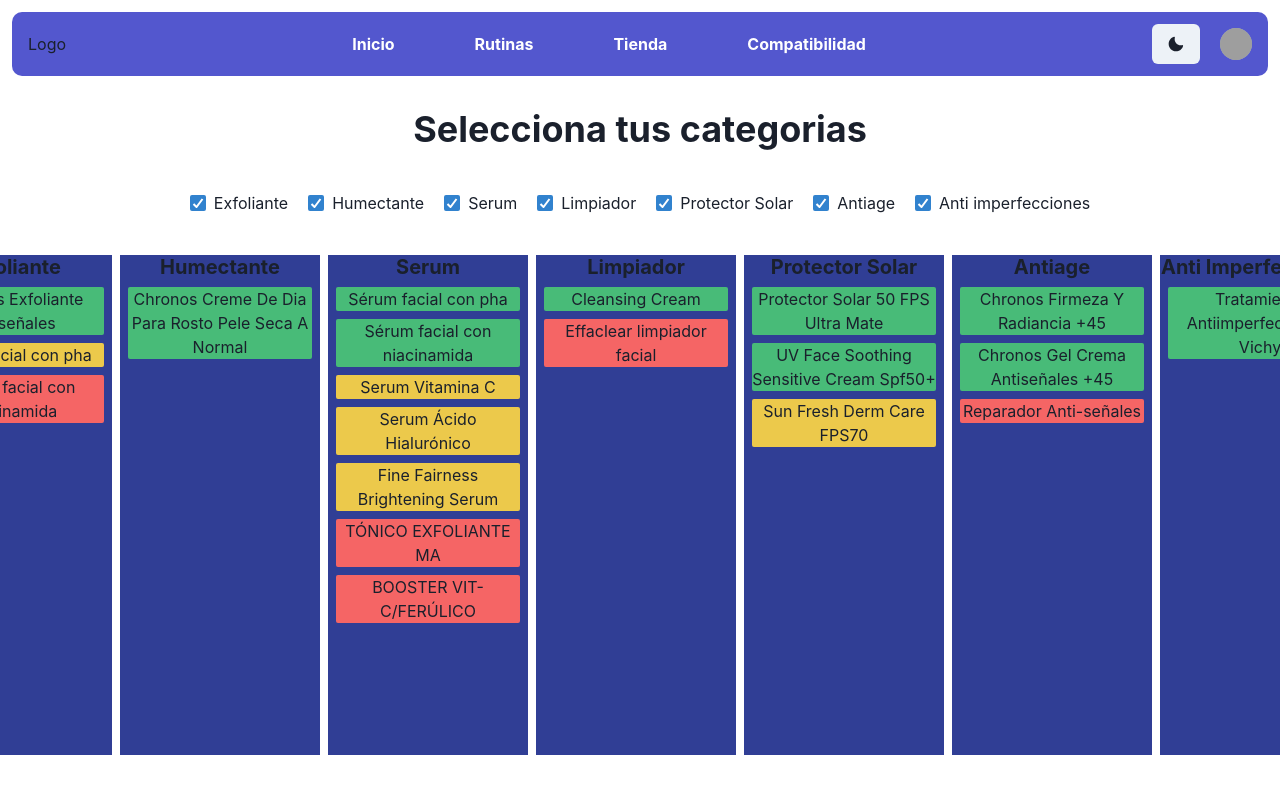
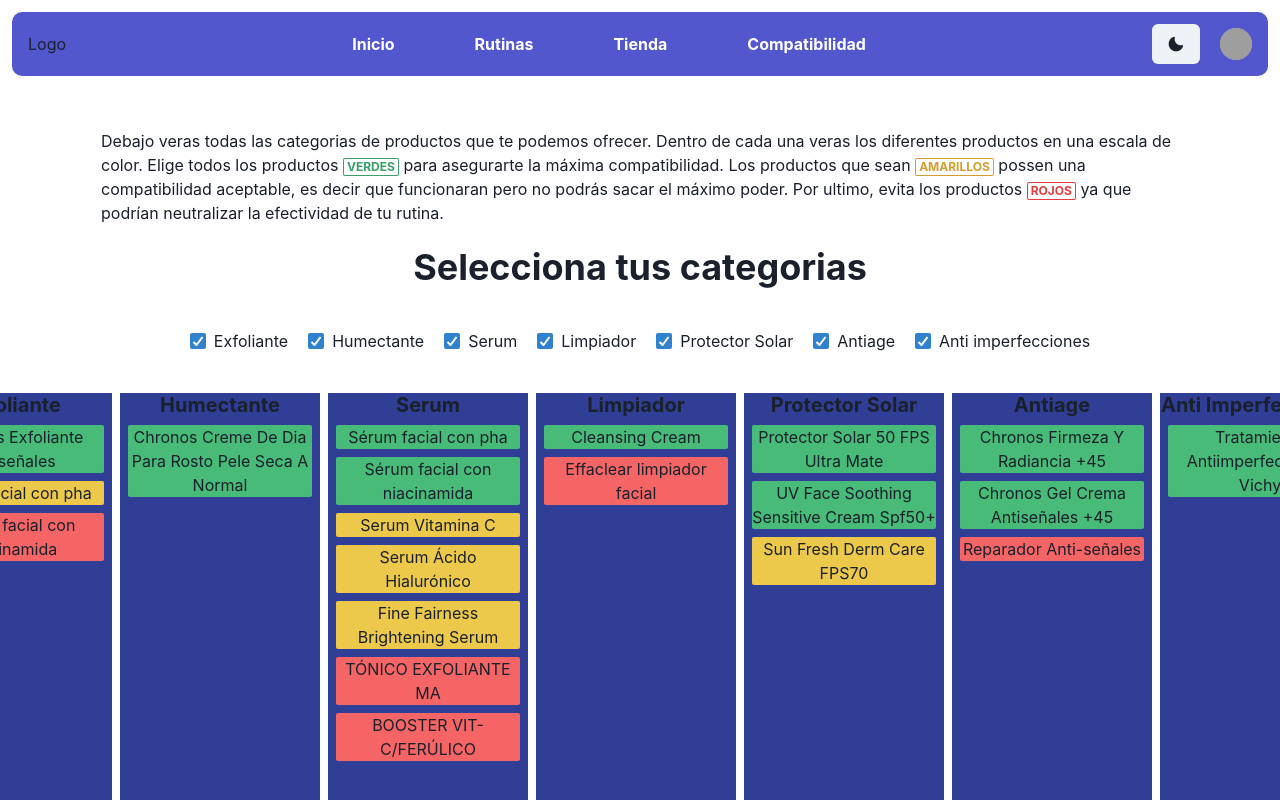
Before and after one commit to lucasangelino/skincare, a React (Vite) app in the folder frontend/: page /create-rutine in a window 1280 px wide. Shown: the top 800 px of the page. Built offline with nearby package versions, Linux system fonts and the light colour scheme; grey boxes are pictures that could not be loaded.

Commit message:
SKIN change grid colums

```diff
--- a/frontend/src/pages/RutineMaker.jsx
+++ b/frontend/src/pages/RutineMaker.jsx
@@ -9,6 +9,9 @@
   Text,
   Box,
   Container,
+  Button,
+  HStack,
+  Badge,
 } from "@chakra-ui/react";
 
 export function RutineMaker() {
@@ -42,6 +45,24 @@
   return (
     <>
       <Container maxWidth="6xl" centerContent>
+        <Box border={"1px solid #fff"} borderRadius={10} padding={5}>
+          Debajo veras todas las categorias de productos que te podemos ofrecer.
+          Dentro de cada una veras los diferentes productos en una escala de
+          color. Elige todos los productos{" "}
+          <Badge variant="outline" colorScheme="green">
+            verdes
+          </Badge>{" "}
+          para asegurarte la máxima compatibilidad. Los productos que sean{" "}
+          <Badge variant="outline" colorScheme="yellow">
+            amarillos
+          </Badge>{" "}
+          possen una compatibilidad aceptable, es decir que funcionaran pero no
+          podrás sacar el máximo poder. Por ultimo, evita los productos{" "}
+          <Badge variant="outline" colorScheme="red">
+            rojos
+          </Badge>{" "}
+          ya que podrían neutralizar la efectividad de tu rutina.
+        </Box>
         <Heading>Selecciona tus categorias</Heading>
         <Stack spacing={5} direction="row" marginTop={10}>
           <Checkbox
@@ -259,6 +280,9 @@
             </VStack>
           </GridItem>
         </Grid>
+        <Button marginTop={10} colorScheme={"blue"}>
+          Crear rutina
+        </Button>
       </Container>
     </>
   );
```
